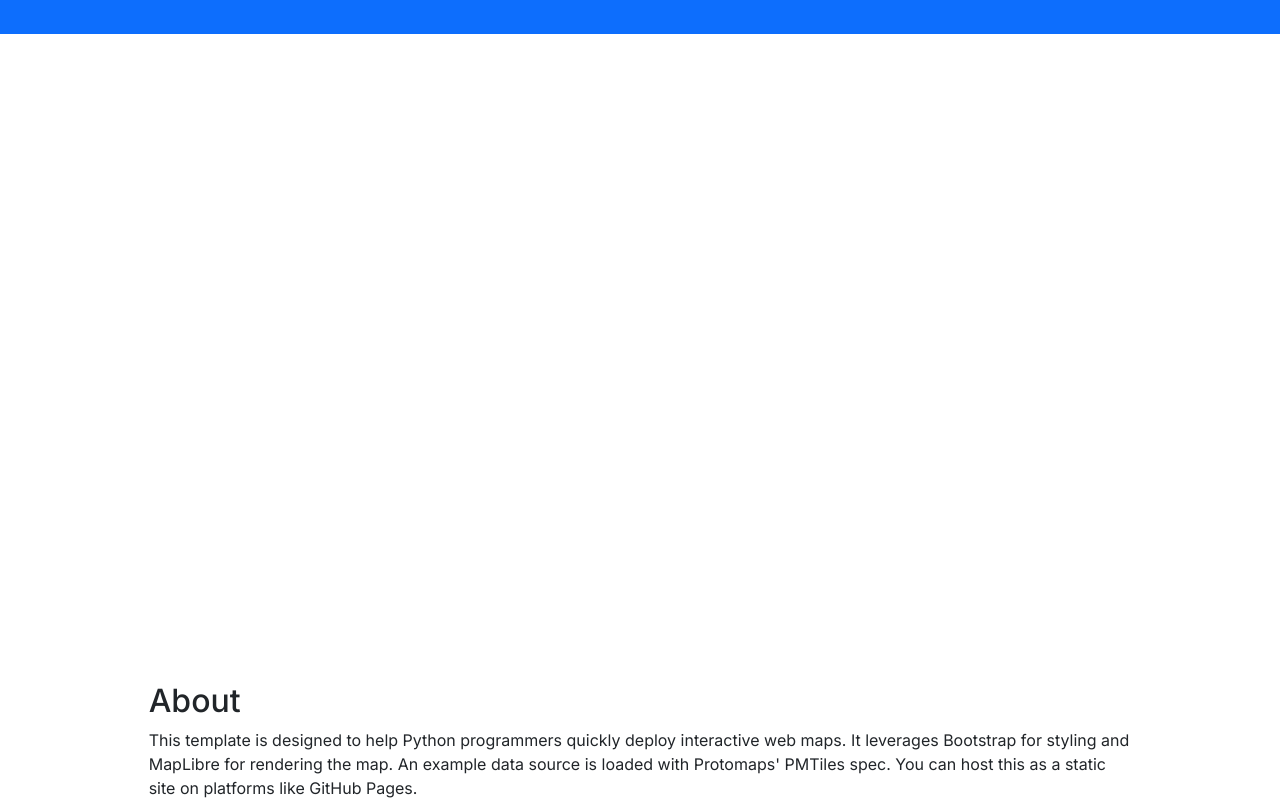
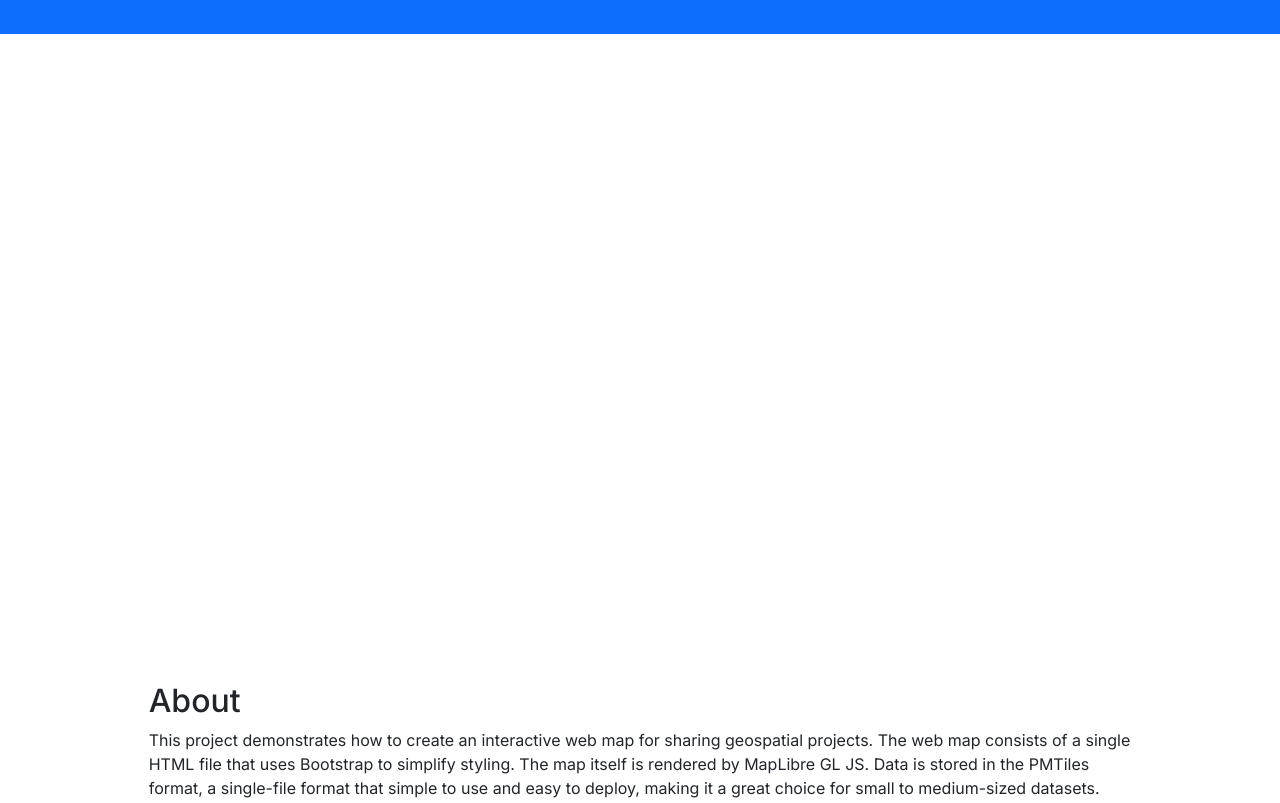
Before and after one commit to PhilipMathieu/interactive-web-map, a plain HTML site: page docs/index.html in a window 1280 px wide. Shown: the part 118-921 px from the top of the page. Drawn offline with nearby package versions, Linux system fonts and the light colour scheme; a script that the page names is missing.

Commit message:
Update index.html

```diff
--- a/docs/index.html
+++ b/docs/index.html
@@ -57,9 +57,7 @@
         <div class="row justify-content-center">
             <div class="col-md-10">
                 <h2>About</h2>
-                <p>This template is designed to help Python programmers quickly deploy interactive web maps. It
-                    leverages Bootstrap for styling and MapLibre for rendering the map. An example data source is loaded
-                    with Protomaps' PMTiles spec. You can host this as a static site on platforms like GitHub Pages.</p>
+                <p>This project demonstrates how to create an interactive web map for sharing geospatial projects. The web map consists of a single HTML file that uses Bootstrap to simplify styling. The map itself is rendered by MapLibre GL JS. Data is stored in the PMTiles format, a single-file format that simple to use and easy to deploy, making it a great choice for small to medium-sized datasets. Together, these packages make it possible to serve a fully-featured web map with static hosting services such as GitHub Pages.</p>
             </div>
             <div class="col-md-10">
                 <h2>Contact</h2>
```
